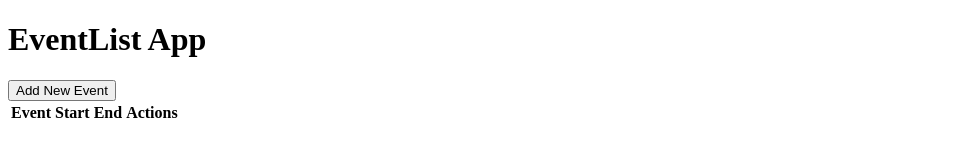
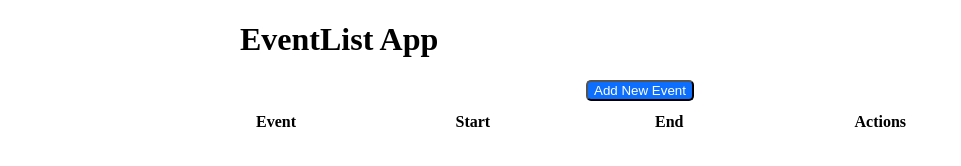
Before and after one commit to suPer8Hu/Changlin-Hu-evaluation-eventlist, a plain HTML site: page index.html in a window 1280 px wide. Shown: the whole page, without its empty margins (0-961 px from the left). Drawn offline with Linux system fonts and the light colour scheme; no server answers.

Commit message:
Implemented styles for the app

```diff
--- a/index.html
+++ b/index.html
@@ -6,11 +6,16 @@
   <meta name="viewport" content="width=device-width, initial-scale=1.0" />
   <meta http-equiv="X-UA-Compatible" content="ie=edge" />
   <title>EventList</title>
+
+  <link rel="stylesheet" href="style.css">
 </head>
 
 <body>
+  <div class="whole-wrapper">
     <h1>EventList App</h1>
+    <div class="btn-style">
       <button id="add-event-btn">Add New Event</button>
+    </div>
 
     <table>
       <thead>
@@ -24,6 +29,9 @@
       <tbody id="event-tbody"></tbody>
     </table>
 
+
+  </div>
+
   <script src="index.js"></script>
 </body>
 
--- a/style.css
+++ b/style.css
@@ -0,0 +1,24 @@
+table {
+    width: 100%;
+    table-layout: fixed;
+}
+
+th, td {
+  padding: 10px 14px;
+  text-align: left;
+}
+
+#add-event-btn {
+    background: #0d6efd;
+    color: #ffffff;
+    border-radius: 5px;
+}
+
+.btn-style{
+    text-align: center;
+}
+
+.whole-wrapper{
+    width: 800px;
+    margin: 0 auto;
+}
```
Lines whose indentation alone changed are shown as unchanged.
